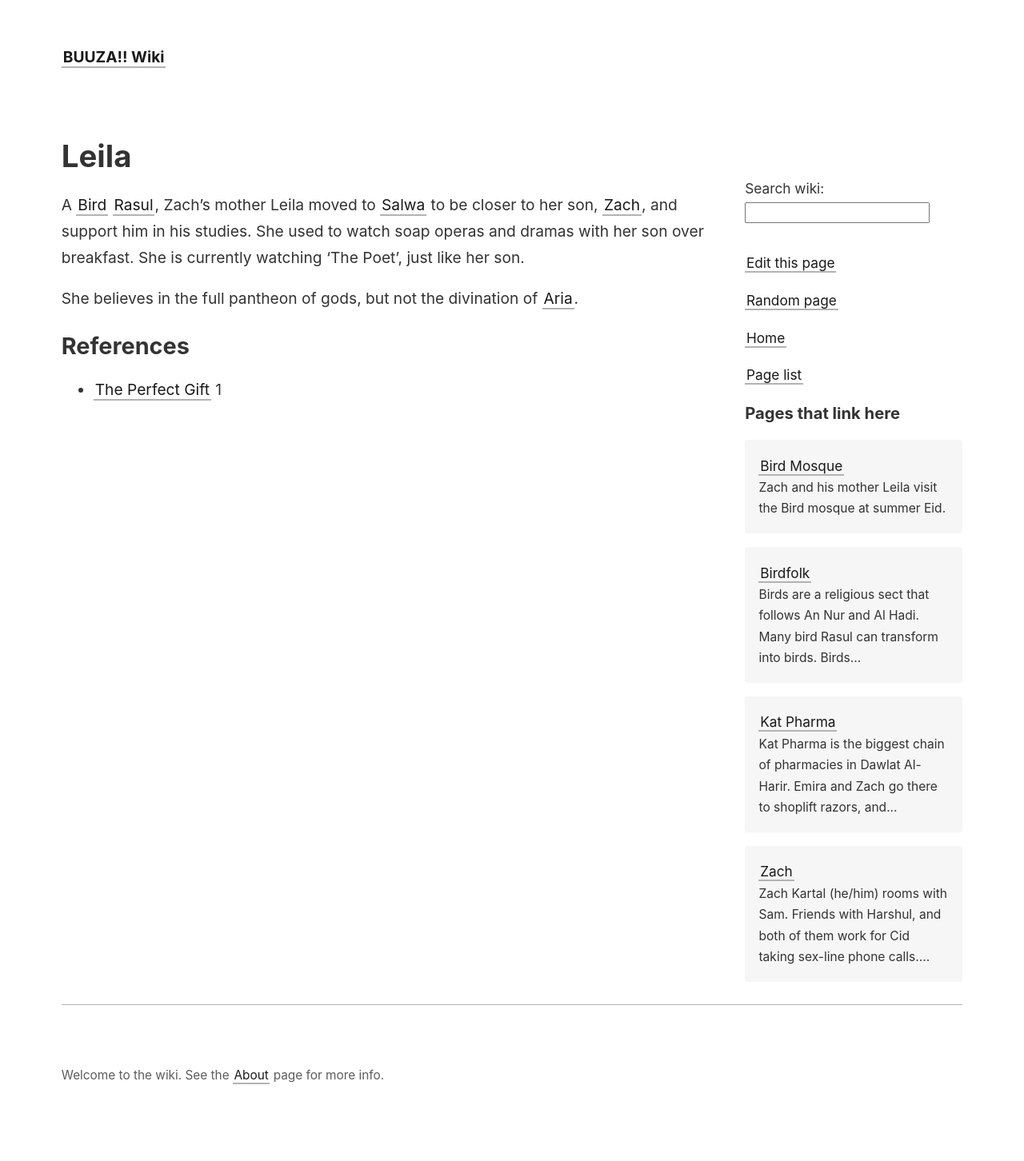
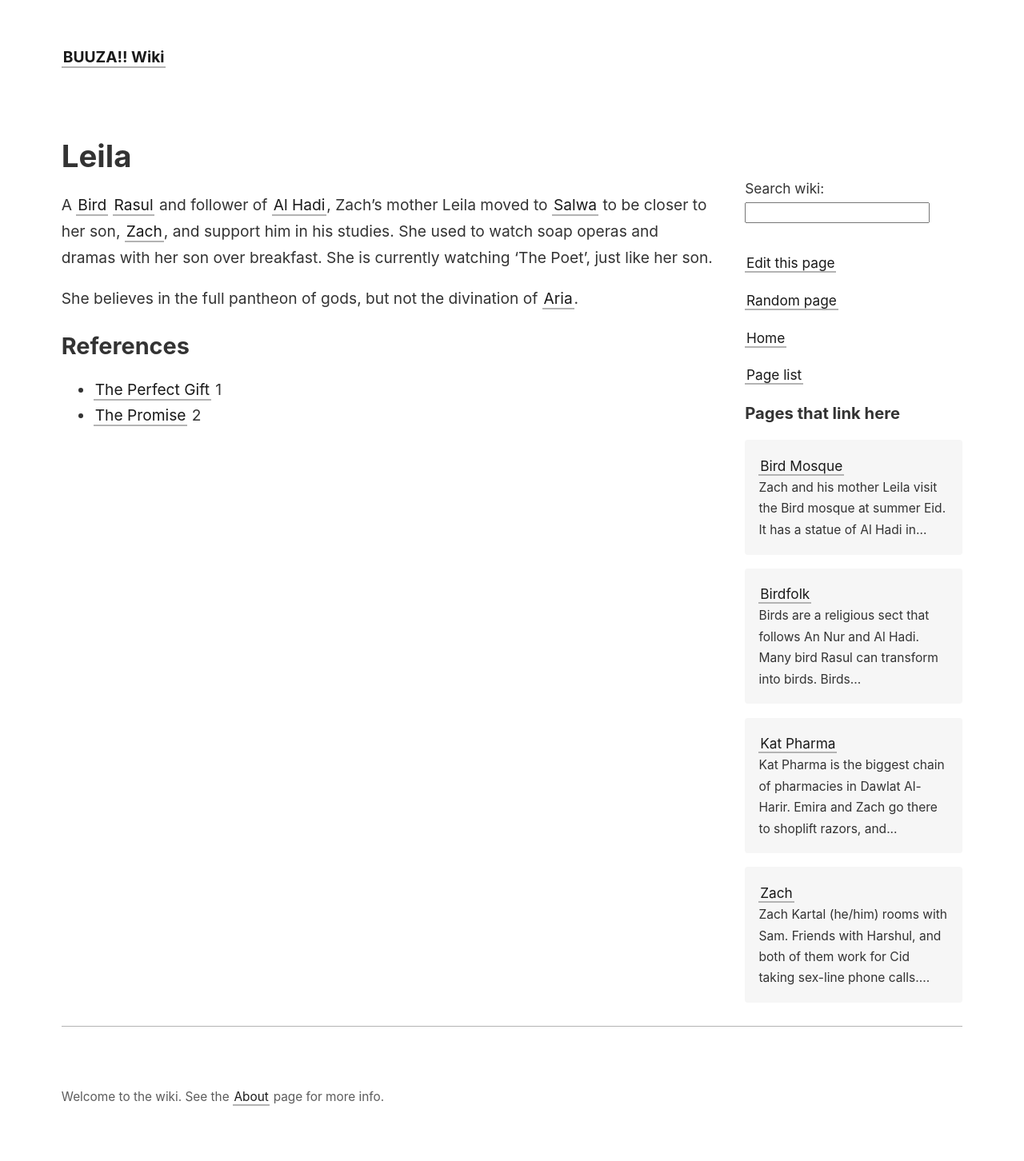
Before and after one commit to IFcoltransG/buuza-wiki, a Jekyll site: the page built from _wiki/leila.md, in a window 1280 px wide. Shown: the whole page at 80% size. Built offline with Jekyll 4.4.1, drawn with Linux system fonts in a browser that asks for light colours; before the commit the page ends 1425 px from its top, so only the background shows below that.

Commit message:
Details on marina and Al Hadi

```diff
--- a/_wiki/bird-mosque.md
+++ b/_wiki/bird-mosque.md
@@ -2,7 +2,7 @@
 title: Bird Mosque
 tags: ['Location']
 ---
-[Zach](/_wiki/zach.md) and his mother [Leila](/_wiki/leila.md) visit the [Bird](/_wiki/bird.md) mosque at summer Eid.
+[Zach](/_wiki/zach.md) and his mother [Leila](/_wiki/leila.md) visit the [Bird](/_wiki/bird.md) mosque at summer Eid. It has a statue of [Al Hadi](/_wiki/an-nur-and-al-hadi.md) in a central pool of water.
 
 ## References
 - [The Long Summer](/_wiki/the-long-summer.md) 3
--- a/_wiki/leila.md
+++ b/_wiki/leila.md
@@ -2,9 +2,10 @@
 title: Leila
 tags: ['Person']
 ---
-A [Bird](/_wiki/bird.md) [Rasul](/_wiki/rasul.md), Zach's mother Leila moved to [Salwa](/_wiki/salwa.md) to be closer to her son, [Zach](/_wiki/zach.md), and support him in his studies. She used to watch soap operas and dramas with her son over breakfast. She is currently watching 'The Poet', just like her son.
+A [Bird](/_wiki/bird.md) [Rasul](/_wiki/rasul.md) and follower of [Al Hadi](/_wiki/an-nur-and-al-hadi.md), Zach's mother Leila moved to [Salwa](/_wiki/salwa.md) to be closer to her son, [Zach](/_wiki/zach.md), and support him in his studies. She used to watch soap operas and dramas with her son over breakfast. She is currently watching 'The Poet', just like her son.
 
 She believes in the full pantheon of gods, but not the divination of [Aria](/_wiki/aria.md).
 
 ## References
 - [The Perfect Gift](/_wiki/the-perfect-gift.md) 1
+- [The Promise](/_wiki/the-promise.md) 2
```
Also changed, not shown: _wiki/an-nur-and-al-hadi.md (+2 -0 lines), _wiki/marina.md (added, +8 -0 lines).
